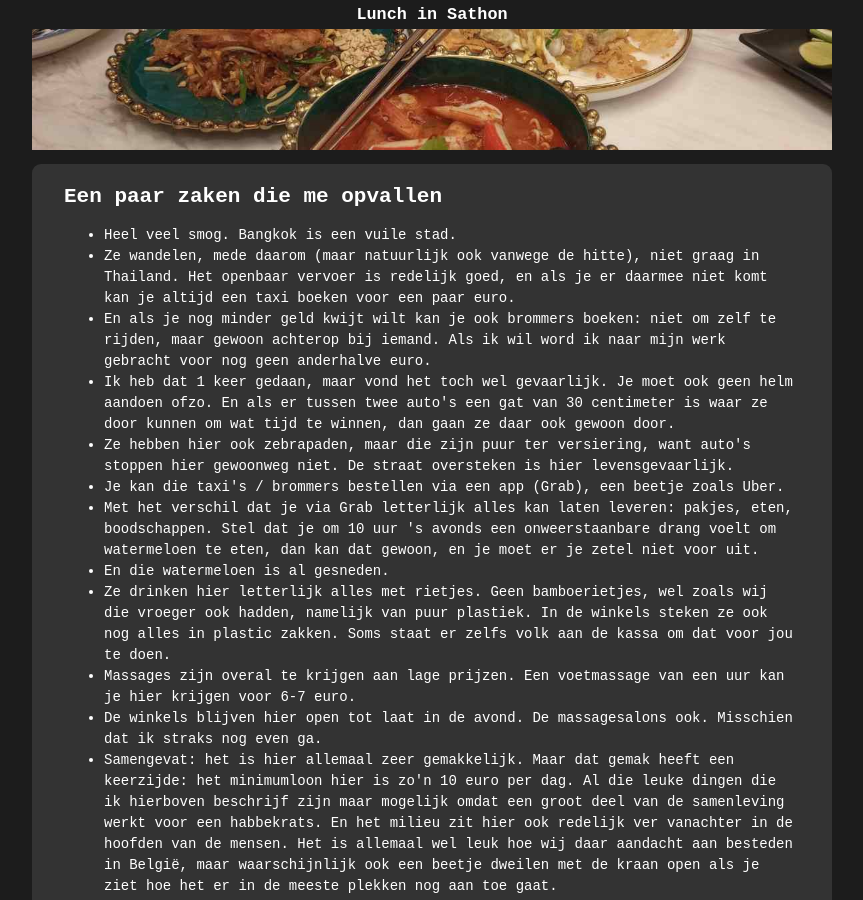
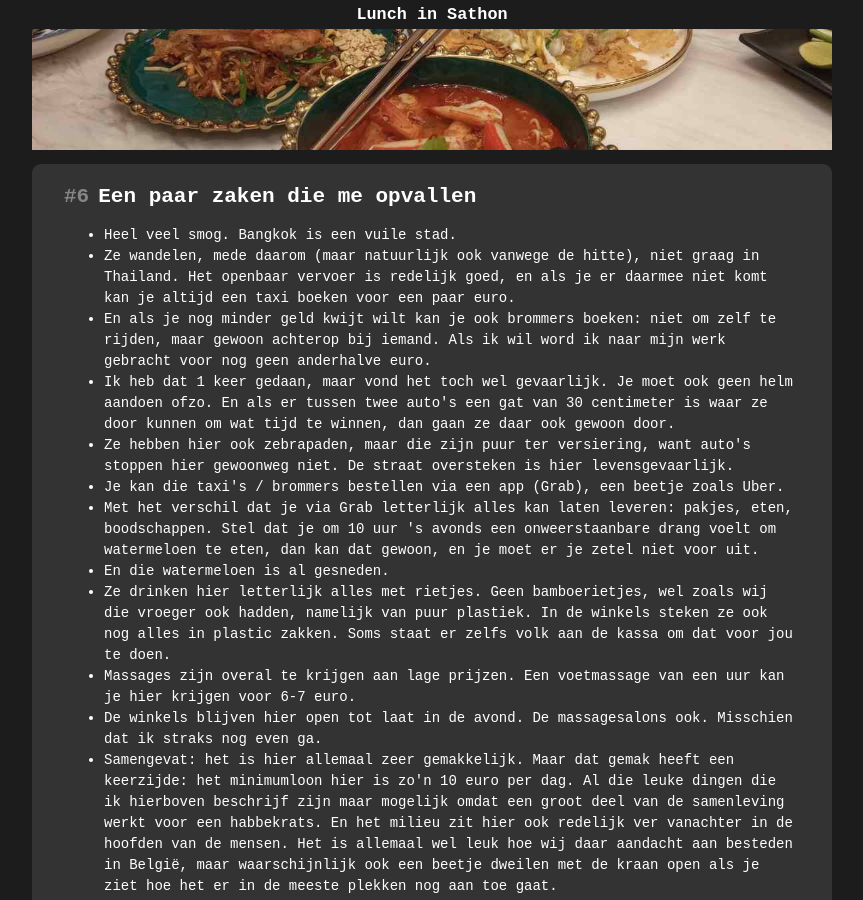
Before and after one commit to willemvlh/bkk-blog, a plain HTML site: page index.html in a window 1280 px wide. Shown: the top 900 px of the page, without its empty margins (208-1071 px from the left). Drawn offline with Linux system fonts and the light colour scheme.

Commit message:
order numbers

```diff
--- a/script.js
+++ b/script.js
@@ -1,5 +1,6 @@
 document.addEventListener('DOMContentLoaded', function () {
     wrapImagesWithLinks();
+    insertOrderNumberSpans();
 });
 
 function wrapImagesWithLinks() {
@@ -20,3 +21,21 @@ function wrapImagesWithLinks() {
         img.parentNode.replaceChild(linkElement, img);
     });
 }
+
+function insertOrderNumberSpans() {
+  // Get all the article elements on the page
+  var headers = document.getElementsByTagName('h2');
+
+  // Iterate through each article element
+  for (var i = 0; i < headers.length; i++) {
+    // Create a span element with the class "order-nr"
+    var span = document.createElement('span');
+    span.className = 'order-nr';
+
+    // Set the text content of the span to the reverse order number
+    span.textContent = String(headers.length - i);
+
+    // Insert the span as the first child of the article
+    headers[i].insertBefore(span, headers[i].firstChild);
+  }
+}
--- a/style.css
+++ b/style.css
@@ -6,6 +6,7 @@ body {
 	font-size: 14px;
     max-width: 800px;
 	font-family: monospace;
+    counter-reset: article;
 }
 
 figure {
@@ -19,6 +20,16 @@ figcaption{
 h4{
   margin: 5px;
   font-size: larger;
+}
+
+span.order-nr{
+  line-height: 0;
+  opacity: 0.4;
+  margin-right: 9px;
+}
+
+span.order-nr:before{
+    content: "#"
 }
 
 
```
